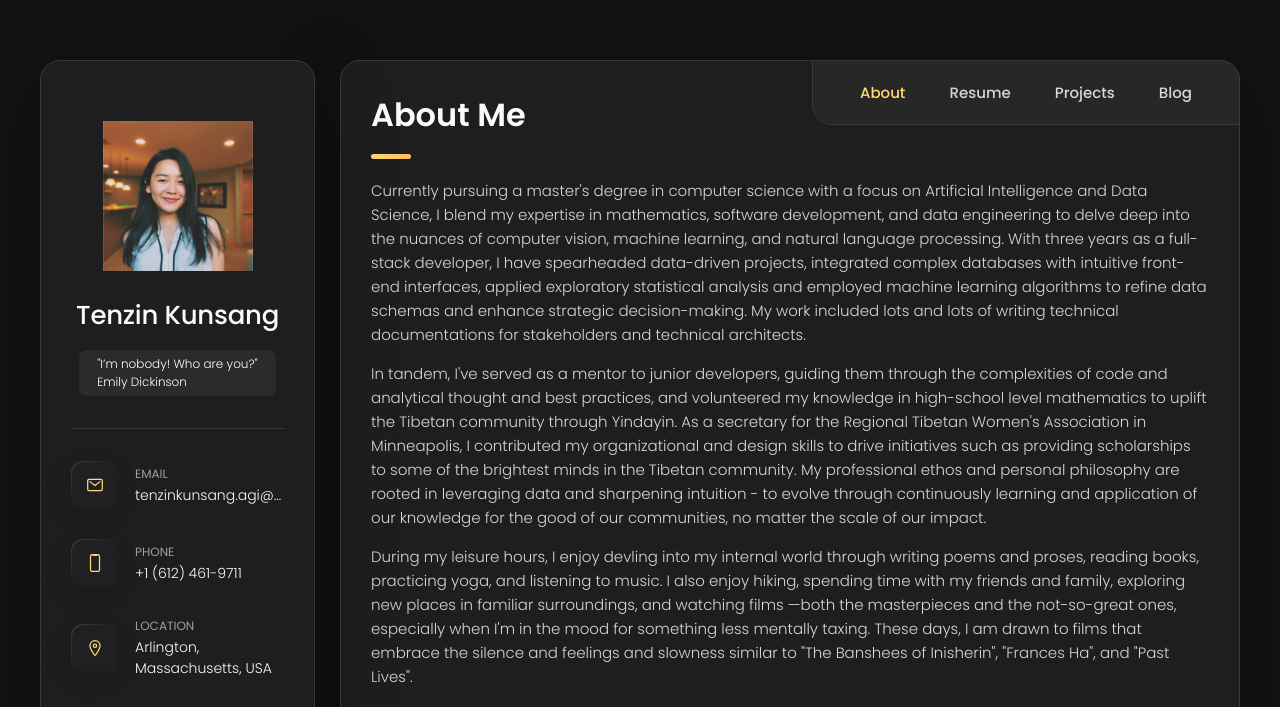
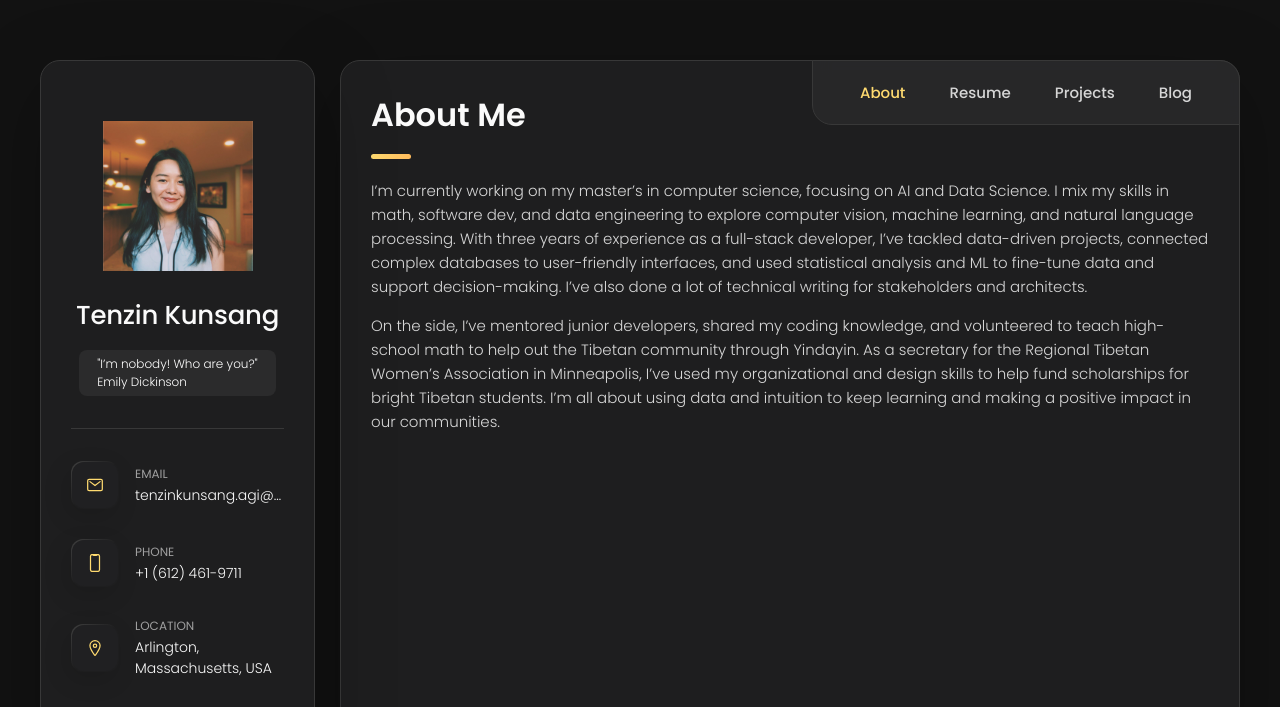
Before and after one commit to tenzin-kunsang648/resume, a plain HTML site: page index.html in a window 1280 px wide. Shown: the top 707 px of the page. Drawn offline with nearby package versions, Linux system fonts and the light colour scheme.

Commit message:
Update index.html

```diff
--- a/index.html
+++ b/index.html
@@ -200,32 +200,30 @@
         <section class="about-text">
 
           <p>
-            Currently pursuing a master's degree in computer science with a focus on Artificial Intelligence and Data Science,
-            I blend my expertise in mathematics, software development, and data engineering to delve deep into the nuances of
-            computer vision, machine learning, and natural language processing. With three years as a full-stack developer,
-            I have spearheaded data-driven projects, integrated complex databases with intuitive front-end interfaces, applied
-            exploratory statistical analysis and employed machine learning algorithms to refine data schemas and enhance strategic
-            decision-making. My work included lots and lots of writing technical documentations for stakeholders and
-            technical architects.
+            I’m currently working on my master’s in computer science, focusing on AI and Data Science.
+            I mix my skills in math, software dev, and data engineering to explore computer vision,
+            machine learning, and natural language processing. With three years of experience as a
+            full-stack developer, I’ve tackled data-driven projects, connected complex databases to
+            user-friendly interfaces, and used statistical analysis and ML to fine-tune data and support
+            decision-making. I’ve also done a lot of technical writing for stakeholders and architects.
           </p>
 
           <p>
-            In tandem, I've served as a mentor to junior developers, guiding them through the complexities
-            of code and analytical thought and best practices, and volunteered my knowledge in high-school level mathematics to
-            uplift the Tibetan community through Yindayin. As a secretary for the Regional Tibetan Women's Association in Minneapolis,
-            I contributed my organizational and design skills to drive initiatives such as providing scholarships to some of the brightest
-            minds in the Tibetan community. My professional ethos and personal philosophy are rooted in leveraging data and sharpening intuition
-            - to evolve through continuously learning and application of our knowledge for the good of our communities, no matter the scale of our impact.
+            On the side, I’ve mentored junior developers, shared my coding knowledge, and volunteered to
+            teach high-school math to help out the Tibetan community through Yindayin. As a secretary
+            for the Regional Tibetan Women’s Association in Minneapolis, I’ve used my organizational
+            and design skills to help fund scholarships for bright Tibetan students. I’m all about using data and
+            intuition to keep learning and making a positive impact in our communities.
           </p>
 
-          <p>
+<!--           <p>
             During my leisure hours, I enjoy devling into my internal world through writing poems and proses,
             reading books, practicing yoga, and listening to music. I also enjoy hiking, spending time with
             my friends and family, exploring new places in familiar surroundings, and watching films —both the
             masterpieces and the not-so-great ones, especially when I'm in the mood for something less mentally taxing.
             These days, I am drawn to films that embrace the silence
             and feelings and slowness similar to "The Banshees of Inisherin", "Frances Ha", and "Past Lives".
-          </p>
+          </p> -->
         </section>
 
         <div class="modal-container" data-modal-container>
```
